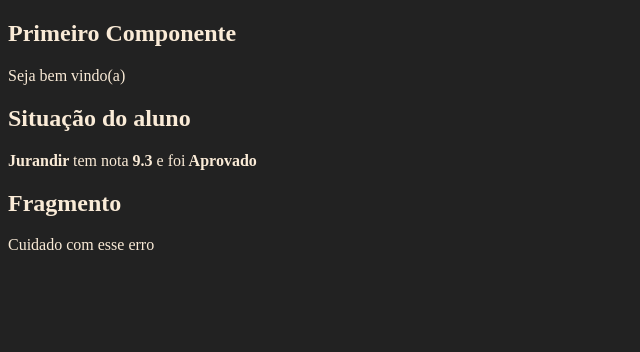
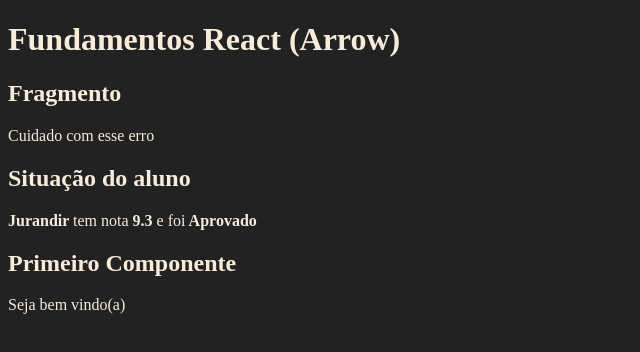
Before and after one commit to augustoamaro/react-redux-js, a React (Create React App) app in the folder fundamentos-react/: page / in a window 1280 px wide. Shown: the top 352 px of the page, without its empty margins (0-640 px from the left). Built offline with nearby package versions, Linux system fonts and the light colour scheme.

Commit message:
Created App.js and cleaned index.js file

```diff
--- /dev/null
+++ b/fundamentos-react/src/App.jsx
@@ -0,0 +1,18 @@
+import React from "react";
+
+import Primeiro from './components/basicos/Primeiro';
+import ComParametro from './components/basicos/ComParametro';
+import Fragmento from './components/basicos/Fragmento';
+
+export default () => (
+    <div id="app">
+        <h1>Fundamentos React (Arrow)</h1>
+        <Fragmento />
+        <ComParametro
+            titulo="Situação do aluno"
+            aluno="Jurandir"
+            nota={9.3}
+        />
+        <Primeiro></Primeiro>
+    </div>
+);
--- a/fundamentos-react/src/index.js
+++ b/fundamentos-react/src/index.js
@@ -2,17 +2,9 @@
 import ReactDOM from 'react-dom';
 import React from 'react';
 
-import Primeiro from './components/basicos/Primeiro';
-import ComParametro from './components/basicos/ComParametro';
-import Fragmento from './components/basicos/Fragmento';
+import App from './App';
 
 ReactDOM.render(
-  <div>
-    <Primeiro></Primeiro>
-    <ComParametro
-      titulo="Situação do aluno"
-      aluno="Jurandir" nota={9.3}/>
-      <Fragmento/>
-  </div>,
+  <App />,
   document.getElementById('root')
 )
```
